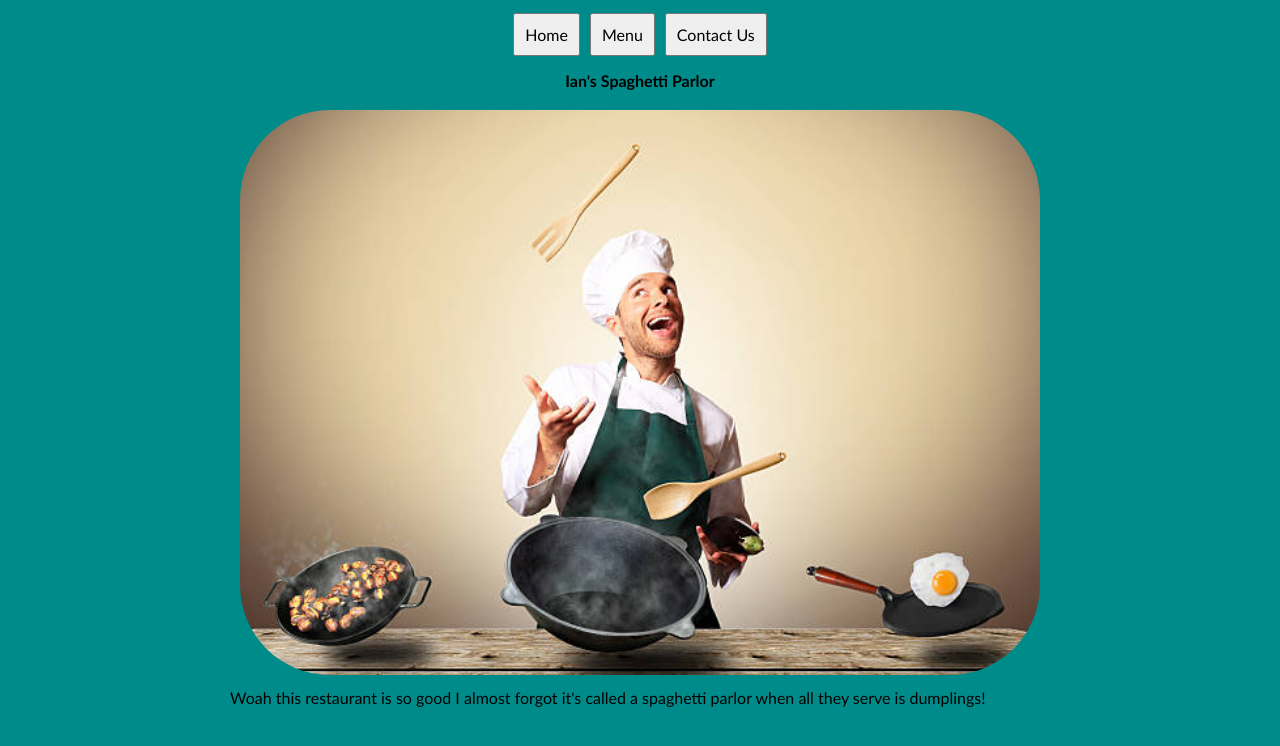
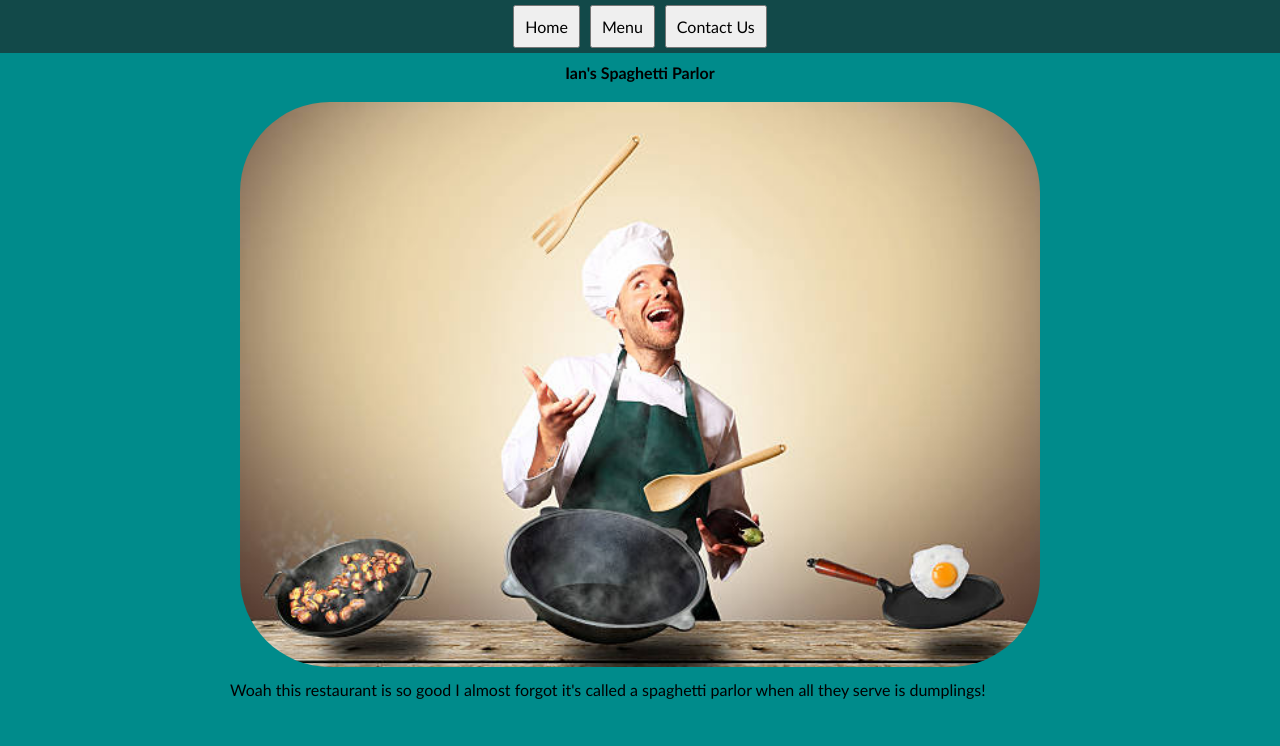
Before and after one commit to ihess95/odinRestaurant, a website built with webpack: page dist/index.html in a window 1280 px wide. Built offline with nearby package versions, Linux system fonts and the light colour scheme.

Commit message:
make header styling

```diff
--- a/style/style.scss
+++ b/style/style.scss
@@ -1,6 +1,8 @@
 * {
   font-family: "Gill Sans", "Gill Sans MT", Calibri, "Trebuchet MS", sans-serif;
   font-size: 1rem;
+  padding: 0px;
+  margin: 0px;
 }
 
 img {
@@ -14,6 +16,9 @@ body {
 
 .buttonContainer {
   display: flex;
+  width: 100%;
+  justify-content: center;
+  background-color: rgba(30, 30, 30, 0.6);
   button {
     display: flex;
     padding: 10px;
```
Also changed, not shown: style/style.css, 1 other file.
